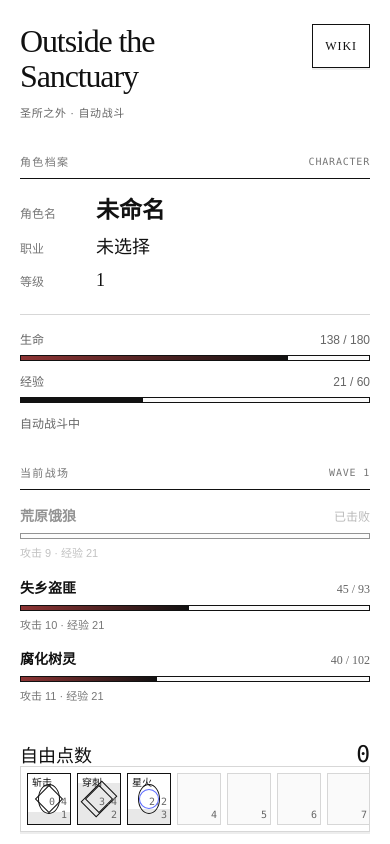
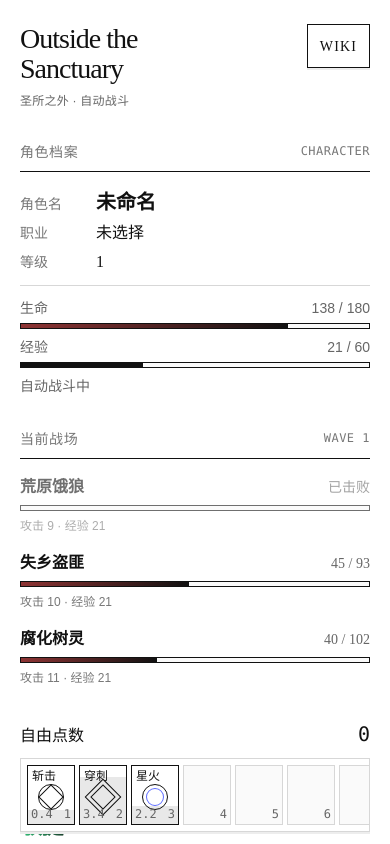
Before and after one commit to leapingfish1ee-coder/Outside-the-Sanctuary, a website: page index.html in a window 390 px wide. Shown: the top 844 px of the page. Drawn offline with Linux system fonts and the light colour scheme.

Commit message:
Balance typography and keep desktop HUD within the viewport

```diff
--- a/index.html
+++ b/index.html
@@ -4,13 +4,13 @@
   <meta charset="utf-8">
   <meta name="viewport" content="width=device-width,initial-scale=1,viewport-fit=cover">
   <title>Outside the Sanctuary</title>
-  <link rel="stylesheet" href="styles/brand.css?v=20261004">
-  <link rel="stylesheet" href="styles/hud.css?v=20261004">
+  <link rel="stylesheet" href="styles/brand.css?v=20261004b">
+  <link rel="stylesheet" href="styles/hud.css?v=20261004b">
 </head>
 <body class="hud">
   <a class="wiki-link" href="wiki.html">WIKI</a>
   <header class="brand">
-    <h1 class="wordmark"><span>Outside the</span><span>Sanctuary</span></h1>
+    <h1 class="wordmark"><span>Outside the</span> <span>Sanctuary</span></h1>
     <p>圣所之外 · 自动战斗</p>
   </header>
 
@@ -47,7 +47,7 @@
     <div class="attribute-row attr-faith"><span class="name">信仰</span><span class="value" id="stat-faith">1</span><div class="attribute-row__actions"><button class="plus p1" data-stat="信仰" data-amount="1" hidden>+1</button><button class="plus p5" data-stat="信仰" data-amount="5" hidden>+5</button><button class="plus p10" data-stat="信仰" data-amount="10" hidden>+10</button><button class="plus p50" data-stat="信仰" data-amount="50" hidden>+50</button><button class="plus p100" data-stat="信仰" data-amount="100" hidden>+100</button></div></div>
   </aside>
 
-  <nav class="skillbar" id="skills" aria-label="自动技能栏"></nav>
+  <nav class="skillbar" id="skills" tabindex="0" aria-label="自动技能栏"></nav>
 
   <aside class="combat-log" aria-label="战斗日志">
     <div class="combat-log__head folio section-label"><span>战斗日志</span><span>自动记录</span></div>
--- a/styles/brand.css
+++ b/styles/brand.css
@@ -16,6 +16,12 @@
   --serif: "Songti SC", SimSun, "宋体", "Times New Roman", serif;
   --sans: "PingFang SC", SimHei, "黑体", Arial, sans-serif;
   --mono: "SFMono-Regular", Consolas, "Liberation Mono", monospace;
+  --type-caption: 12px;
+  --type-ui: 14px;
+  --type-body: 16px;
+  --type-heading: 20px;
+  --type-stat: 22px;
+  --type-display: 32px;
   --gutter: clamp(32px, 4.1667vw, 96px);
   --ease-out: cubic-bezier(.23, 1, .32, 1);
 }
@@ -29,9 +35,9 @@ button { font: inherit; touch-action: manipulation; user-select: none; }
 ::selection { background: #e8e8e8; color: var(--ink); }
 .wordmark { font-weight: 400; letter-spacing: -.035em; line-height: 1.08; }
 .wordmark span { display: block; }
-.section-label { font-family: var(--sans); font-size: 11px; font-weight: 400; line-height: 1.5; letter-spacing: .12em; color: var(--muted); }
+.section-label { font-family: var(--sans); font-size: var(--type-ui); font-weight: 400; line-height: 1.5; letter-spacing: .04em; color: var(--muted); }
 .folio { display: flex; justify-content: space-between; gap: 16px; margin: 0 0 16px; padding-bottom: 8px; border-bottom: 1px solid var(--ink); }
-.folio__index { font-family: var(--mono); font-size: 10px; letter-spacing: .08em; }
+.folio__index { font-family: var(--mono); font-size: var(--type-caption); letter-spacing: .04em; }
 .numeric { font-variant-numeric: tabular-nums; }
 @media (max-width: 760px) { :root { --gutter: 20px; } }
 @media (max-width: 360px) { :root { --gutter: 16px; } }
--- a/styles/hud.css
+++ b/styles/hud.css
@@ -1,49 +1,49 @@
 .hud {
   display: grid;
-  grid-template-columns: minmax(280px, 360px) minmax(286px, 1fr) minmax(200px, 280px);
-  grid-template-rows: auto minmax(224px, 1fr) auto auto;
+  grid-template-columns: minmax(280px, 320px) minmax(286px, 1fr) minmax(220px, 260px);
+  grid-template-rows: auto minmax(256px, 1fr) auto;
   column-gap: clamp(32px, 4vw, 80px);
-  row-gap: 24px;
+  row-gap: 20px;
   min-height: 100svh;
-  padding: 44px var(--gutter) 32px;
+  padding: 32px var(--gutter) 24px;
 }
 .hud > * { min-width: 0; }
 .brand { grid-column: 1; grid-row: 1; }
-.brand h1 { margin: 0; font-size: 42px; }
-.brand p { margin: 12px 0 0; color: var(--secondary); font-family: var(--sans); font-size: 12px; letter-spacing: .12em; }
+.brand h1 { margin: 0; font-size: var(--type-display); }
+.brand p { margin: 8px 0 0; color: var(--secondary); font-family: var(--sans); font-size: var(--type-ui); letter-spacing: .04em; }
 .wiki-link { grid-column: 3; grid-row: 1; justify-self: end; align-self: start; display: inline-flex; align-items: center; justify-content: center; min-height: 44px; padding: 0 18px; border: 1px solid var(--ink); background: var(--paper); text-decoration: none; font-size: 14px; letter-spacing: .08em; box-shadow: 0 2px 0 var(--hairline); }
 .wiki-link:active { background: var(--ink); color: var(--paper); box-shadow: none; }
 .player { grid-column: 1; grid-row: 2; align-self: start; }
-.player__row { display: grid; grid-template-columns: 64px minmax(0, 1fr); align-items: baseline; gap: 12px; margin-bottom: 8px; }
-.player__label { color: var(--muted); font-family: var(--sans); font-size: 12px; }
-.player__value { font-size: 23px; font-weight: 700; line-height: 1.4; overflow-wrap: anywhere; font-variant-numeric: tabular-nums; }
-.player__row--minor .player__value { font-size: 18px; font-weight: 400; }
-.player__vitals { margin-top: 20px; padding-top: 16px; border-top: 1px solid var(--rule); }
-.player__metric + .player__metric { margin-top: 12px; }
-.player__metric-head { display: flex; flex-wrap: wrap; justify-content: space-between; gap: 4px 12px; margin-bottom: 6px; font-family: var(--sans); font-size: 12px; color: var(--secondary); font-variant-numeric: tabular-nums; }
+.player__row { display: grid; grid-template-columns: 64px minmax(0, 1fr); align-items: baseline; gap: 12px; margin-bottom: 6px; }
+.player__label { color: var(--muted); font-family: var(--sans); font-size: var(--type-ui); }
+.player__value { font-size: var(--type-heading); font-weight: 700; line-height: 1.4; overflow-wrap: anywhere; font-variant-numeric: tabular-nums; }
+.player__row--minor .player__value { font-size: var(--type-body); font-weight: 400; }
+.player__vitals { margin-top: 12px; padding-top: 12px; border-top: 1px solid var(--rule); }
+.player__metric + .player__metric { margin-top: 8px; }
+.player__metric-head { display: flex; flex-wrap: wrap; justify-content: space-between; gap: 4px 12px; margin-bottom: 4px; font-family: var(--sans); font-size: var(--type-ui); color: var(--secondary); font-variant-numeric: tabular-nums; }
 .player__bar, .enemy__bar { height: 6px; border: 1px solid var(--ink); background: var(--surface); overflow: hidden; }
 .player__fill { height: 100%; width: 0; background: var(--ink); }
 .player__fill--hp, .enemy__fill { height: 100%; background: linear-gradient(90deg, #8e3434, var(--ink)); }
-.player__state { margin-top: 12px; color: var(--secondary); font-family: var(--sans); font-size: 12px; }
+.player__state { margin-top: 8px; color: var(--secondary); font-family: var(--sans); font-size: var(--type-ui); }
 .player__state.dead { color: #a33d36; }
-.enemy-stack { grid-column: 2; grid-row: 1 / 3; justify-self: center; align-self: start; width: min(100%, 320px); }
+.enemy-stack { grid-column: 2; grid-row: 1 / 3; justify-self: center; align-self: start; width: min(100%, 340px); }
 .enemy-stack__head { margin-bottom: 20px; }
 .enemies { display: flex; flex-direction: column; gap: 20px; }
-.enemy.dead { opacity: .45; }
-.enemy__meta { display: flex; flex-wrap: wrap; align-items: baseline; justify-content: space-between; gap: 4px 12px; margin-bottom: 6px; font-size: 12px; color: var(--secondary); font-variant-numeric: tabular-nums; }
-.enemy__name { font-size: 14px; font-weight: 700; color: var(--ink); overflow-wrap: anywhere; }
-.enemy__detail { margin-top: 6px; font-family: var(--sans); color: var(--muted); font-size: 11px; font-variant-numeric: tabular-nums; }
+.enemy.dead { opacity: .6; }
+.enemy__meta { display: flex; flex-wrap: wrap; align-items: baseline; justify-content: space-between; gap: 4px 12px; margin-bottom: 6px; font-size: var(--type-ui); color: var(--secondary); font-variant-numeric: tabular-nums; }
+.enemy__name { font-size: var(--type-body); font-weight: 700; color: var(--ink); overflow-wrap: anywhere; }
+.enemy__detail { margin-top: 6px; font-family: var(--sans); color: var(--muted); font-size: var(--type-caption); font-variant-numeric: tabular-nums; }
 .attributes { grid-column: 1; grid-row: 3; align-self: end; }
-.attributes__header { display: flex; flex-wrap: wrap; align-items: baseline; justify-content: space-between; gap: 8px 16px; margin-bottom: 8px; padding-bottom: 12px; border-bottom: 1px solid var(--ink); }
-.attributes__header .label { font-size: 18px; }
-.attributes__header .value { font-family: var(--mono); font-size: 23px; font-variant-numeric: tabular-nums; overflow-wrap: anywhere; }
-.attribute-row { display: grid; grid-template-columns: 72px minmax(0, 1fr) auto; align-items: baseline; gap: 4px 12px; min-height: 48px; padding: 8px 0; border-bottom: 1px solid var(--rule); }
-.attribute-row .name { font-size: 30px; font-weight: 700; line-height: 1.1; letter-spacing: -.04em; color: transparent; background-image: linear-gradient(120deg, var(--attribute-color) 15%, var(--ink) 90%); background-clip: text; -webkit-background-clip: text; }
-.attribute-row .value { font-size: 30px; line-height: 1.2; font-variant-numeric: tabular-nums; overflow-wrap: anywhere; }
+.attributes__header { display: flex; flex-wrap: wrap; align-items: baseline; justify-content: space-between; gap: 8px 16px; margin-bottom: 8px; padding-bottom: 8px; border-bottom: 1px solid var(--ink); }
+.attributes__header .label { font-size: var(--type-body); }
+.attributes__header .value { font-family: var(--mono); font-size: var(--type-heading); font-variant-numeric: tabular-nums; overflow-wrap: anywhere; }
+.attribute-row { display: grid; grid-template-columns: 64px minmax(0, 1fr) auto; align-items: baseline; gap: 4px 12px; min-height: 44px; padding: 4px 0; border-bottom: 1px solid var(--rule); }
+.attribute-row .name { font-size: var(--type-stat); font-weight: 600; line-height: 1.2; letter-spacing: -.02em; color: transparent; background-image: linear-gradient(120deg, var(--attribute-color) 15%, var(--ink) 90%); background-clip: text; -webkit-background-clip: text; }
+.attribute-row .value { font-size: var(--type-stat); line-height: 1.2; font-variant-numeric: tabular-nums; overflow-wrap: anywhere; }
 .attribute-row__actions { display: flex; flex-wrap: wrap; justify-content: flex-end; gap: 4px; }
 .attribute-row__actions:has(.p5:not([hidden])) { grid-column: 1 / -1; justify-content: flex-start; }
 .attribute-row__actions:not(:has(button:not([hidden]))) { display: none; }
-.attribute-row .plus { display: inline-flex; align-items: center; justify-content: center; min-width: 44px; min-height: 36px; padding: 4px 6px; border: 1px solid var(--rule); border-radius: 0; background: var(--paper); color: var(--secondary); font-family: var(--mono); font-size: 12px; cursor: pointer; }
+.attribute-row .plus { display: inline-flex; align-items: center; justify-content: center; min-width: 44px; min-height: 36px; padding: 4px 6px; border: 1px solid var(--rule); border-radius: 0; background: var(--paper); color: var(--secondary); font-family: var(--mono); font-size: var(--type-ui); cursor: pointer; }
 .attribute-row .plus:active { color: var(--ink); background: var(--hairline); box-shadow: inset 0 1px 2px #0000000a; }
 .attribute-row .plus:disabled { color: var(--muted); cursor: default; }
 .attr-strength { --attribute-color: var(--strength); }
@@ -52,23 +52,23 @@
 .attr-will { --attribute-color: var(--will); }
 .attr-spirit { --attribute-color: var(--spirit); }
 .attr-faith { --attribute-color: var(--faith); }
-.skillbar { grid-column: 1 / -1; grid-row: 4; justify-self: center; display: flex; gap: 6px; max-width: 100%; margin-top: 8px; padding: 6px; border: 1px solid var(--rule); background: var(--surface); box-shadow: 0 2px 0 var(--hairline), inset 0 1px 0 var(--paper); overflow-x: auto; user-select: none; }
-.skill { position: relative; width: 52px; height: 52px; flex: 0 0 52px; border: 1px solid var(--ink); background: var(--paper); overflow: hidden; }
-.skill::before { content: ""; position: absolute; inset: 10px; border: 1px solid var(--ink); border-radius: 50%; }
-.skill::after { content: ""; position: absolute; left: 50%; top: 50%; width: 18px; height: 18px; transform: translate(-50%, -50%) rotate(45deg); border: 1px solid var(--ink); }
+.skillbar { grid-column: 2; grid-row: 3; justify-self: center; align-self: end; display: flex; gap: 4px; max-width: 100%; margin-top: 8px; padding: 6px; border: 1px solid var(--rule); background: var(--surface); box-shadow: 0 2px 0 var(--hairline), inset 0 1px 0 var(--paper); overflow-x: auto; user-select: none; }
+.skill { position: relative; width: 48px; height: 60px; flex: 0 0 48px; border: 1px solid var(--ink); background: var(--paper); overflow: hidden; }
+.skill::before { content: ""; position: absolute; inset: 18px 10px 14px; border: 1px solid var(--ink); border-radius: 50%; }
+.skill::after { content: ""; position: absolute; left: 50%; top: 53%; width: 16px; height: 16px; transform: translate(-50%, -50%) rotate(45deg); border: 1px solid var(--ink); }
 .skill:nth-child(2)::before { border-radius: 0; transform: rotate(45deg); }
 .skill:nth-child(3)::after { border-radius: 50%; border-color: var(--intellect); }
 .skill--empty { border-color: var(--rule); background: var(--surface); }
 .skill--empty::before, .skill--empty::after { content: none; }
-.skill-name { position: absolute; left: 4px; top: 3px; z-index: 3; font-family: var(--sans); font-size: 10px; line-height: 1.2; }
+.skill-name { position: absolute; left: 4px; top: 3px; z-index: 3; font-family: var(--sans); font-size: var(--type-caption); line-height: 1.2; }
 .cooldown { position: absolute; left: 0; right: 0; bottom: 0; z-index: 2; background: #11111118; pointer-events: none; }
-.cd-text, .skill .key { position: absolute; right: 3px; z-index: 3; font-family: var(--mono); font-size: 10px; line-height: 1.2; color: var(--secondary); font-variant-numeric: tabular-nums; }
-.cd-text { bottom: 16px; }
+.cd-text, .skill .key { position: absolute; right: 3px; z-index: 3; font-family: var(--mono); font-size: var(--type-caption); line-height: 1.2; color: var(--secondary); font-variant-numeric: tabular-nums; }
+.cd-text { right: auto; left: 3px; bottom: 3px; }
 .skill .key { bottom: 3px; }
 .combat-log { grid-column: 3; grid-row: 3; align-self: end; }
 .log { max-height: 244px; overflow: auto; scrollbar-width: thin; scrollbar-color: var(--rule) var(--paper); }
-.entry { padding: 10px 0; border-bottom: 1px solid var(--hairline); color: var(--secondary); font-family: var(--sans); font-size: 12px; line-height: 1.65; overflow-wrap: anywhere; }
-.entry time { display: block; margin-bottom: 3px; color: var(--muted); font-family: var(--mono); font-size: 10px; }
+.entry { padding: 10px 0; border-bottom: 1px solid var(--hairline); color: var(--secondary); font-family: var(--sans); font-size: var(--type-ui); line-height: 1.65; overflow-wrap: anywhere; }
+.entry time { display: block; margin-bottom: 3px; color: var(--muted); font-family: var(--mono); font-size: var(--type-caption); }
 .entry.good { color: #806229; }
 .entry.bad { color: #a33d36; }
 @media (hover: hover) and (pointer: fine) {
@@ -76,23 +76,24 @@
   .attribute-row .plus:not(:disabled):hover { border-color: var(--ink); color: var(--ink); }
 }
 @media (max-width: 1200px) {
-  .hud { grid-template-columns: minmax(280px, 320px) minmax(286px, 1fr); column-gap: 48px; padding-top: 32px; }
+  .hud { grid-template-columns: minmax(280px, 320px) minmax(286px, 1fr); grid-template-rows: auto minmax(max-content, 1fr) auto auto; column-gap: 48px; padding-top: 32px; }
   .wiki-link { grid-column: 2; grid-row: 1; z-index: 1; }
   .enemy-stack { grid-row: 2; }
   .combat-log { grid-column: 2; max-width: 320px; width: 100%; justify-self: center; }
+  .skillbar { grid-column: 1 / -1; grid-row: 4; }
 }
 @media (max-width: 760px) {
   .hud { grid-template-columns: minmax(0, 1fr); grid-template-rows: none; gap: 32px; padding: 24px var(--gutter) calc(112px + env(safe-area-inset-bottom)); }
   .brand { grid-column: 1; grid-row: 1; padding-right: 84px; }
-  .brand h1 { font-size: 32px; }
-  .brand p { font-size: 11px; letter-spacing: .06em; }
-  .wiki-link { grid-column: 1; grid-row: 1; padding: 0 12px; font-size: 12px; }
+  .brand h1 { font-size: 28px; }
+  .brand p { font-size: var(--type-caption); letter-spacing: .02em; }
+  .wiki-link { grid-column: 1; grid-row: 1; padding: 0 12px; font-size: var(--type-ui); }
   .player, .enemy-stack, .attributes, .combat-log { grid-column: 1; grid-row: auto; width: 100%; max-width: none; }
   .enemy-stack { justify-self: stretch; }
   .enemy-stack__head { margin-bottom: 16px; }
   .enemies { gap: 16px; }
   .attribute-row .plus { min-height: 44px; }
   .skillbar { position: fixed; z-index: 5; left: var(--gutter); right: var(--gutter); bottom: calc(12px + env(safe-area-inset-bottom)); margin: 0; justify-self: auto; background: var(--paper); box-shadow: 0 -1px 0 var(--paper), 0 2px 0 var(--hairline); }
-  .skill { width: 44px; height: 52px; flex-basis: 44px; }
+  .skill { width: 48px; height: 60px; flex-basis: 48px; }
   .log { max-height: 200px; }
 }
--- a/styles/wiki.css
+++ b/styles/wiki.css
@@ -1,45 +1,45 @@
 .shell { display: grid; grid-template-columns: clamp(240px, 20vw, 320px) minmax(0, 1fr); min-height: 100svh; }
 .sidebar { position: sticky; top: 0; align-self: start; display: flex; flex-direction: column; min-height: 100svh; padding: 44px 32px 32px var(--gutter); border-right: 1px solid var(--rule); }
-.brand { display: block; margin-bottom: 48px; text-decoration: none; }
-.brand__title { font-size: 30px; }
-.brand__sub { display: block; margin-top: 12px; font-family: var(--sans); font-size: 11px; color: var(--secondary); letter-spacing: .1em; }
+.brand { display: block; margin-bottom: 32px; text-decoration: none; }
+.brand__title { font-size: 24px; }
+.brand__sub { display: block; margin-top: 8px; font-family: var(--sans); font-size: var(--type-caption); color: var(--secondary); letter-spacing: .04em; }
 .nav-title { margin-bottom: 8px; }
 .nav { display: flex; flex-direction: column; }
-.nav a { display: flex; align-items: center; justify-content: space-between; min-height: 48px; padding: 10px 0; border-bottom: 1px solid var(--rule); text-decoration: none; font-size: 18px; }
-.nav a::after { content: "01"; font-family: var(--mono); font-size: 10px; color: var(--muted); }
+.nav a { display: flex; align-items: center; justify-content: space-between; min-height: 48px; padding: 10px 0; border-bottom: 1px solid var(--rule); text-decoration: none; font-size: var(--type-body); }
+.nav a::after { content: "01"; font-family: var(--mono); font-size: var(--type-caption); color: var(--muted); }
 .nav a[aria-current="page"] { font-weight: 700; border-bottom-color: var(--ink); }
-.back { align-self: start; margin-top: auto; padding-top: 48px; font-family: var(--sans); font-size: 12px; color: var(--secondary); text-decoration: none; }
+.back { align-self: start; margin-top: auto; padding-top: 48px; font-family: var(--sans); font-size: var(--type-ui); color: var(--secondary); text-decoration: none; }
 .back:active, .nav a:active { color: var(--ink); background: var(--surface); }
 .content { min-width: 0; max-width: 1440px; padding: 44px var(--gutter) 64px; }
 .eyebrow { margin: 0 0 20px; }
-h1 { margin: 0; font-size: 46px; line-height: 1.2; font-weight: 400; letter-spacing: -.025em; }
-.intro { max-width: 44em; margin: 24px 0 32px; color: var(--secondary); font-size: 16px; line-height: 1.9; text-wrap: pretty; }
-.legend { display: flex; flex-wrap: wrap; gap: 12px 20px; margin-bottom: 24px; font-family: var(--sans); font-size: 12px; color: var(--secondary); }
+h1 { margin: 0; font-size: var(--type-display); line-height: 1.2; font-weight: 400; letter-spacing: -.025em; }
+.intro { max-width: 44em; margin: 24px 0 32px; color: var(--secondary); font-size: var(--type-body); line-height: 1.8; text-wrap: pretty; }
+.legend { display: flex; flex-wrap: wrap; gap: 12px 20px; margin-bottom: 24px; font-family: var(--sans); font-size: var(--type-ui); color: var(--secondary); }
 .legend span { display: inline-flex; align-items: center; gap: 8px; }
 .legend span::before { content: ""; width: 6px; height: 6px; background: var(--attribute-color); }
 .str { --attribute-color: var(--strength); }.agi { --attribute-color: var(--agility); }.int { --attribute-color: var(--intellect); }.wil { --attribute-color: var(--will); }.spi { --attribute-color: var(--spirit); }.fai { --attribute-color: var(--faith); }
 .matrix-caption { display: flex; flex-wrap: wrap; justify-content: space-between; gap: 8px; margin: 0; padding: 12px 0; border-top: 1px solid var(--ink); }
 .matrix-wrap { max-height: 70svh; overflow: auto; scrollbar-width: thin; scrollbar-color: var(--rule) var(--paper); border-bottom: 1px solid var(--ink); }
 table { width: 100%; min-width: 900px; border-collapse: separate; border-spacing: 0; table-layout: fixed; }
-th, td { border-bottom: 1px solid var(--rule); border-right: 1px solid var(--hairline); padding: 20px 16px; text-align: left; vertical-align: top; }
+th, td { border-bottom: 1px solid var(--rule); border-right: 1px solid var(--hairline); padding: 16px; text-align: left; vertical-align: top; }
 th:last-child, td:last-child { border-right: 0; }
 tbody tr:last-child th, tbody tr:last-child td { border-bottom: 0; }
-thead th { position: sticky; top: 0; z-index: 2; background: var(--paper); font-family: var(--sans); font-size: 12px; font-weight: 400; color: var(--secondary); letter-spacing: .08em; border-bottom-color: var(--ink); }
+thead th { position: sticky; top: 0; z-index: 2; background: var(--paper); font-family: var(--sans); font-size: var(--type-ui); font-weight: 400; color: var(--secondary); letter-spacing: .08em; border-bottom-color: var(--ink); }
 thead th:first-child { width: 88px; left: 0; z-index: 3; }
-tbody th { position: sticky; left: 0; z-index: 1; background: var(--paper); font-size: 16px; font-weight: 700; border-right-color: var(--rule); }
-.class-name { display: block; margin-bottom: 8px; font-size: 18px; line-height: 1.4; font-weight: 700; overflow-wrap: anywhere; }
-.pair { display: block; font-family: var(--sans); color: var(--muted); font-size: 11px; line-height: 1.5; }
+tbody th { position: sticky; left: 0; z-index: 1; background: var(--paper); font-size: var(--type-body); font-weight: 700; border-right-color: var(--rule); }
+.class-name { display: block; margin-bottom: 6px; font-size: var(--type-body); line-height: 1.4; font-weight: 700; overflow-wrap: anywhere; }
+.pair { display: block; font-family: var(--sans); color: var(--muted); font-size: var(--type-caption); line-height: 1.5; }
 .pure { background: var(--surface); }
 @media (hover: hover) and (pointer: fine) { .back:hover { color: var(--ink); text-decoration: underline; }.nav a:hover { background: var(--surface); } }
 @media (max-width: 860px) {
   .shell { display: block; }
   .sidebar { position: relative; min-height: auto; padding: 24px var(--gutter); border-right: 0; border-bottom: 1px solid var(--rule); }
   .brand { margin-bottom: 24px; }
-  .brand__title { font-size: 30px; }
+  .brand__title { font-size: 24px; }
   .nav { flex-direction: row; }
   .nav a { min-width: 100px; gap: 24px; }
   .back { margin-top: 20px; padding-top: 0; min-height: 44px; display: inline-flex; align-items: center; }
   .content { padding: 32px var(--gutter) 48px; }
-  h1 { font-size: 38px; }
-  .intro { font-size: 16px; }
+  h1 { font-size: 28px; }
+  .intro { font-size: var(--type-body); }
 }
```
Also changed, not shown: docs/BrandDesignGuideline.md (+29 -22 lines), docs/GRAPHIC_DESIGN_GUIDELINE.md (+1 -1 lines), wiki.html (+3 -3 lines).
